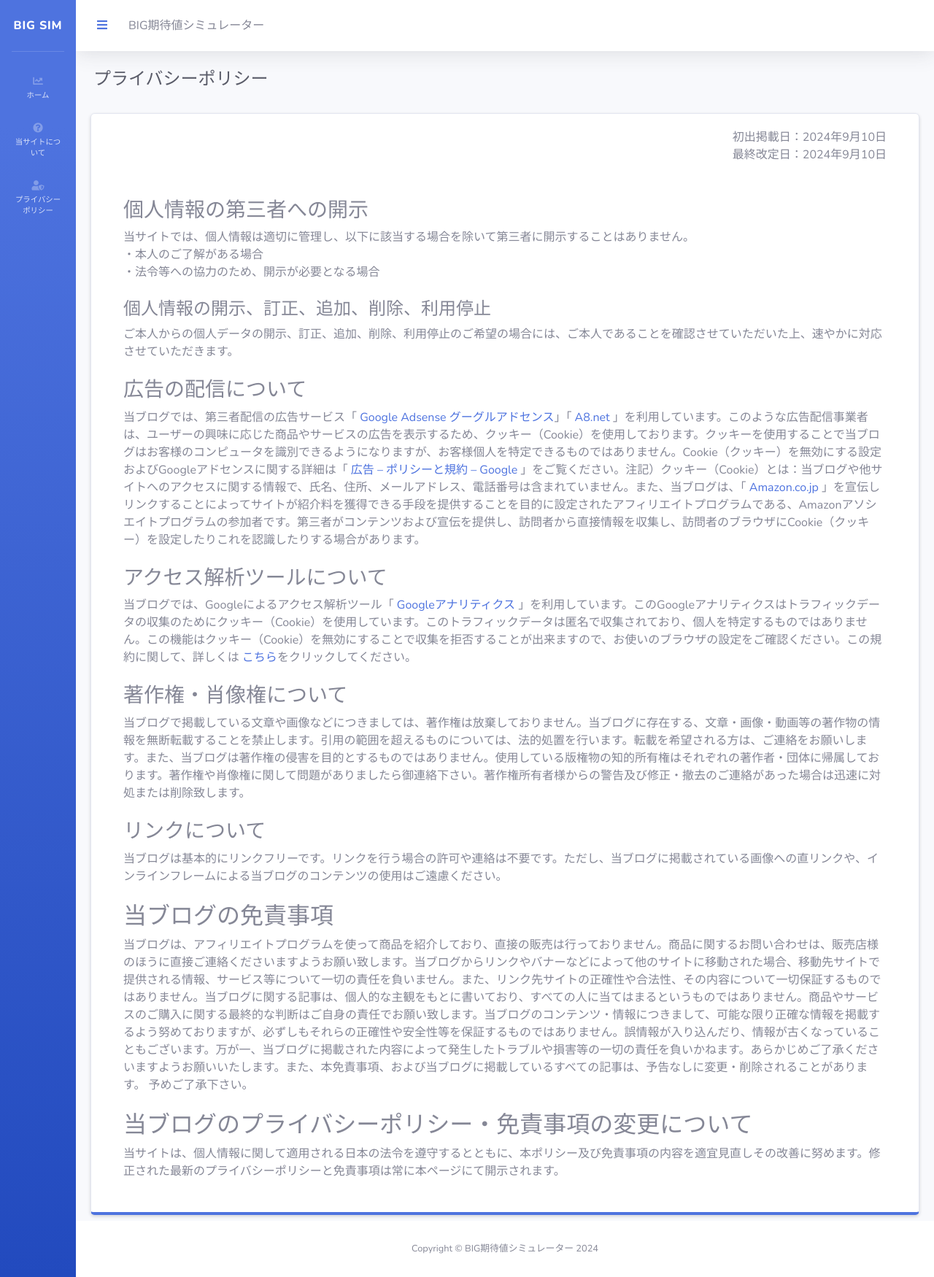
After one commit to YoshySET/big_simulator, a Flask app: page /privacy-policy in a window 1280 px wide. The commit adds this page. Shown: the whole page at 73% size. Run offline with Flask 3, Linux system fonts and the light colour scheme; some libraries are stand-ins or nearby versions.

Commit message:
プライバシーポリシー追加

```diff
--- a/app.py
+++ b/app.py
@@ -28,6 +28,11 @@ def about():
     return render_template('about.html')
 
 
+@app.route('/privacy-policy', methods=['GET'])
+def privacy_policy():
+    return render_template('privacy_policy.html')
+
+
 @app.route('/post-json-data', methods=['POST'])
 def post_json_data():
     api_key = request.headers.get('x-api-key')
--- a/templates/common/sidebar.html
+++ b/templates/common/sidebar.html
@@ -21,6 +21,12 @@
             <span>当サイトについて</span></a>
     </li>
 
+    <li class="nav-item {% if request.path == url_for('about') %}active{% endif %}">
+        <a class="nav-link" href="{{ url_for('privacy_policy') }}">
+            <i class="fas fa-user-shield"></i>
+            <span>プライバシーポリシー</span></a>
+    </li>
+
 {#    <hr class="sidebar-divider">#}
 {##}
 {#    <li class="nav-item">#}
--- /dev/null
+++ b/templates/privacy_policy.html
@@ -0,0 +1,78 @@
+{% extends "common/base.html" %}
+{% block title %}プライバシーポリシー{% endblock %}
+{% block content %}
+    <div class="container-fluid">
+        <!-- Page Heading -->
+        <div class="d-sm-flex align-items-center justify-content-between mb-4">
+            <h1 class="h4 mb-0 text-gray-800">プライバシーポリシー</h1>
+        </div>
+        <div class="row">
+            <div class="col-lg p-2">
+                <div class="card border-bottom-primary shadow-sm">
+                    <div class="card-body">
+                        <div class="container">
+                            <span class="text-right d-block">
+                                初出掲載日：2024年9月10日<br>
+                                最終改定日：2024年9月10日
+                            </span>
+                            <br>
+                            <br>
+{#                            <h3>個人情報の利用目的</h3>#}
+{#                            当ブログでは、お問い合わせや記事へのコメントの際、名前やメールアドレス等の個人情報を入力いただく場合がございます。取得した個人情報は、お問い合わせに対する回答や必要な情報を電子メールなどでご連絡する場合に利用させていただくものであり、これらの目的以外では利用いたしません。#}
+{#                            <br>#}
+{#                            <br>#}
+                            <h3>個人情報の第三者への開示</h3>
+                            当サイトでは、個人情報は適切に管理し、以下に該当する場合を除いて第三者に開示することはありません。
+                            <br>・本人のご了解がある場合
+                            <br>・法令等への協力のため、開示が必要となる場合
+                            <br>
+                            <br>
+                            <h4>個人情報の開示、訂正、追加、削除、利用停止</h4>
+                            ご本人からの個人データの開示、訂正、追加、削除、利用停止のご希望の場合には、ご本人であることを確認させていただいた上、速やかに対応させていただきます。
+                            <br>
+                            <br>
+                            <h3>広告の配信について</h3>
+                            当ブログでは、第三者配信の広告サービス「
+                            <a href=”https://www.google.co.jp/adsense/start/” target=”_blank”>Google Adsense
+                                グーグルアドセンス</a>」「
+                            <a href=”https://www.a8.net/” target=”_blank”>A8.net</a>
+                            」を利用しています。このような広告配信事業者は、ユーザーの興味に応じた商品やサービスの広告を表示するため、クッキー（Cookie）を使用しております。クッキーを使用することで当ブログはお客様のコンピュータを識別できるようになりますが、お客様個人を特定できるものではありません。Cookie（クッキー）を無効にする設定およびGoogleアドセンスに関する詳細は「
+                            <a href=”https://policies.google.com/technologies/ads?hl=ja” target=”_blank”>広告 –
+                                ポリシーと規約 – Google</a>
+                            」をご覧ください。注記）クッキー（Cookie）とは：当ブログや他サイトへのアクセスに関する情報で、氏名、住所、メールアドレス、電話番号は含まれていません。また、当ブログは、「
+                            <a href=”https://www.amazon.co.jp/” target=”_blank”>Amazon.co.jp</a>
+                            」を宣伝しリンクすることによってサイトが紹介料を獲得できる手段を提供することを目的に設定されたアフィリエイトプログラムである、Amazonアソシエイトプログラムの参加者です。第三者がコンテンツおよび宣伝を提供し、訪問者から直接情報を収集し、訪問者のブラウザにCookie（クッキー）を設定したりこれを認識したりする場合があります。
+                            <br>
+                            <br>
+                            <h3>アクセス解析ツールについて</h3>
+                            当ブログでは、Googleによるアクセス解析ツール「
+                            <a href=”https://marketingplatform.google.com/intl/ja/about/analytics/” target=”_blank”>Googleアナリティクス</a>
+                            」を利用しています。このGoogleアナリティクスはトラフィックデータの収集のためにクッキー（Cookie）を使用しています。このトラフィックデータは匿名で収集されており、個人を特定するものではありません。この機能はクッキー（Cookie）を無効にすることで収集を拒否することが出来ますので、お使いのブラウザの設定をご確認ください。この規約に関して、詳しくは
+                            <a href=”https://marketingplatform.google.com/about/analytics/terms/jp/”
+                               target=”_blank”>こちら</a>をクリックしてください。
+                            <br>
+                            <br>
+                            <h3>著作権・肖像権について</h3>
+                            当ブログで掲載している文章や画像などにつきましては、著作権は放棄しておりません。当ブログに存在する、文章・画像・動画等の著作物の情報を無断転載することを禁止します。引用の範囲を超えるものについては、法的処置を行います。転載を希望される方は、ご連絡をお願いします。また、当ブログは著作権の侵害を目的とするものではありません。使用している版権物の知的所有権はそれぞれの著作者・団体に帰属しております。著作権や肖像権に関して問題がありましたら御連絡下さい。著作権所有者様からの警告及び修正・撤去のご連絡があった場合は迅速に対処または削除致します。
+                            <br>
+                            <br>
+                            <h3>リンクについて</h3>
+                            当ブログは基本的にリンクフリーです。リンクを行う場合の許可や連絡は不要です。ただし、当ブログに掲載されている画像への直リンクや、インラインフレームによる当ブログのコンテンツの使用はご遠慮ください。
+                            <br>
+                            <br>
+                            <h2>当ブログの免責事項</h2>
+                            当ブログは、アフィリエイトプログラムを使って商品を紹介しており、直接の販売は行っておりません。商品に関するお問い合わせは、販売店様のほうに直接ご連絡くださいますようお願い致します。当ブログからリンクやバナーなどによって他のサイトに移動された場合、移動先サイトで提供される情報、サービス等について一切の責任を負いません。また、リンク先サイトの正確性や合法性、その内容について一切保証するものではありません。当ブログに関する記事は、個人的な主観をもとに書いており、すべての人に当てはまるというものではありません。商品やサービスのご購入に関する最終的な判断はご自身の責任でお願い致します。当ブログのコンテンツ・情報につきまして、可能な限り正確な情報を掲載するよう努めておりますが、必ずしもそれらの正確性や安全性等を保証するものではありません。誤情報が入り込んだり、情報が古くなっていることもございます。万が一、当ブログに掲載された内容によって発生したトラブルや損害等の一切の責任を負いかねます。あらかじめご了承くださいますようお願いいたします。また、本免責事項、および当ブログに掲載しているすべての記事は、予告なしに変更・削除されることがあります。
+                            予めご了承下さい。
+                            <br>
+                            <br>
+                            <h2>当ブログのプライバシーポリシー・免責事項の変更について</h2>
+                            当サイトは、個人情報に関して適用される日本の法令を遵守するとともに、本ポリシー及び免責事項の内容を適宜見直しその改善に努めます。修正された最新のプライバシーポリシーと免責事項は常に本ページにて開示されます。
+                            <br>
+                            <br>
+                        </div>
+                    </div>
+                </div>
+            </div>
+        </div>
+    </div>
+{% endblock %}
```
